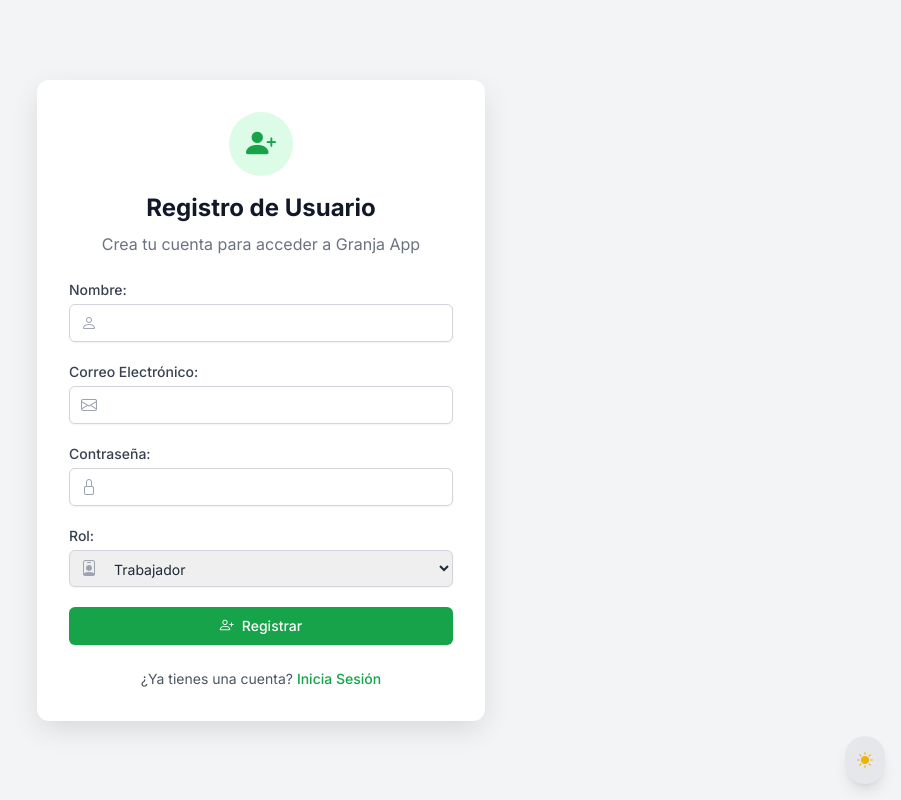
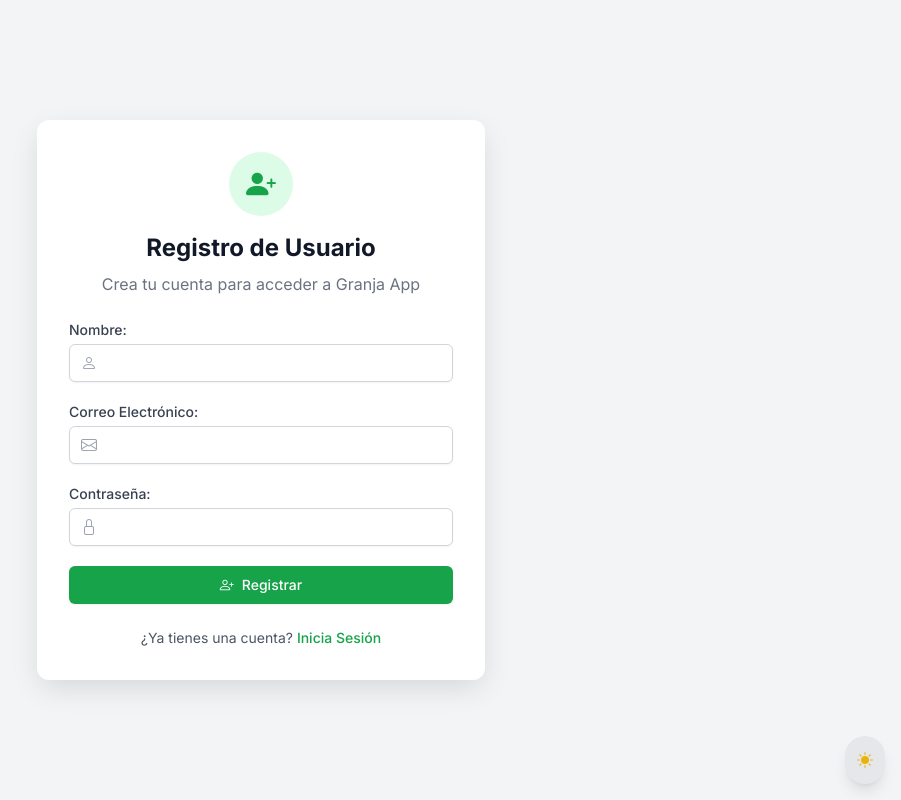
Before and after one commit to RoynerS/Granja, a PHP site: page /register.php in a window 1280 px wide. Shown: the whole page, without its empty margins (379-1280 px from the left). Run offline with PHP 8.4, Linux system fonts and the light colour scheme; some libraries are stand-ins or nearby versions.

Commit message:
ya no puedo mas

```diff
--- a/dashboard.php
+++ b/dashboard.php
@@ -230,7 +230,7 @@ unset($_SESSION['mensaje']);
                     <a href="./modulos/tareas_veterinario.php" class="nav-link px-3 py-2 text-sm font-medium text-primary-600 dark:text-primary-400">
                         <i class="bi bi-list-check mr-1"></i> Tareas
                     </a>
-                    <?php if ($rol !== 'veterinario'): // Solo mostrar si NO es veterinario ?>
+                    <?php if ($rol === 'administrador'): // Solo mostrar si NO es veterinario ?>
                     <a href="reportes.php" class="nav-link px-3 py-2 text-sm font-medium text-primary-600 dark:text-primary-400">
                         <i class="bi bi-graph-up mr-1"></i> Reportes
                     </a>
--- a/login.php
+++ b/login.php
@@ -21,7 +21,11 @@ if ($_SERVER["REQUEST_METHOD"] == "POST") {
             $_SESSION['usuario_id'] = $usuario['id'];
             $_SESSION['nombre'] = $usuario['nombre'];
             $_SESSION['rol'] = $usuario['rol'];
-            header("Location: dashboard.php");
+            if ($usuario['rol'] === '') {
+                header("Location: landing_page.php");
+            } else {
+                header("Location: dashboard.php");
+            }
             exit(); // Es importante usar exit() después de un header Location
         } else {
             $mensaje = "Correo o contraseña incorrectos.";
--- a/modulos/animales.php
+++ b/modulos/animales.php
@@ -221,9 +221,11 @@ $precio_por_kg = 10000;
                                             <button type="button" @click="openModalEditar = true; animalParaEditar = JSON.parse('<?= htmlspecialchars(json_encode($animal), ENT_QUOTES, 'UTF-8') ?>'); inicializarFormularioEdicion();" class="text-yellow-600 dark:text-yellow-400 hover:text-yellow-900 dark:hover:text-yellow-500">
                                                 <i class="bi bi-pencil-square"></i>
                                             </button>
+                                            <?php if ($user_rol === 'administrador' || $user_rol === 'veterinario'): ?>
                                             <a href="eliminar_animal.php?id=<?= $animal['id'] ?>" class="text-red-600 dark:text-red-400 hover:text-red-900 dark:hover:text-red-500" onclick="return confirm('¿Estás seguro de eliminar este animal?')">
                                                 <i class="bi bi-trash"></i>
                                             </a>
+                                            <?php endif; ?>
                                         </div>
                                     </td>
                                 </tr>
--- a/register.php
+++ b/register.php
@@ -7,7 +7,9 @@ if ($_SERVER["REQUEST_METHOD"] == "POST") {
     $nombre = $_POST['nombre'];
     $correo = $_POST['correo'];
     $contrasena = $_POST['contrasena'];
-    $rol = $_POST['rol'];
+
+    // Asignar el rol por defecto (por ejemplo, 'cliente', 'usuario', 'paciente', etc.)
+    $rol = 'cliente'; // <--- Rol por defecto asignado aquí
 
     // Verificar si el correo ya está registrado
     $verificar = $conn->prepare("SELECT id FROM usuarios WHERE correo = :correo");
@@ -25,10 +27,13 @@ if ($_SERVER["REQUEST_METHOD"] == "POST") {
         $stmt->bindParam(':nombre', $nombre);
         $stmt->bindParam(':correo', $correo);
         $stmt->bindParam(':contrasena', $contrasena_hash);
-        $stmt->bindParam(':rol', $rol);
+        $stmt->bindParam(':rol', $rol); // Usar el rol por defecto
 
         if ($stmt->execute()) {
             $mensaje = "Usuario registrado correctamente. Ahora puedes <a href='login.php' class='text-primary-600 hover:text-primary-700 dark:text-primary-400 dark:hover:text-primary-500 font-medium'>Iniciar sesión</a>";
+            // Redirigir al usuario al login después de un registro exitoso
+            header("Location: login.php");
+            exit(); // Es importante llamar a exit() después de un header()
         } else {
             $mensaje = "Error al registrar usuario.";
         }
@@ -46,7 +51,7 @@ if ($_SERVER["REQUEST_METHOD"] == "POST") {
     <link rel="stylesheet" href="https://cdn.jsdelivr.net/npm/bootstrap-icons@1.11.3/font/bootstrap-icons.min.css">
     <script>
         tailwind.config = {
-            darkMode: 'class', // Enable dark mode based on the 'dark' class in HTML
+            darkMode: 'class',
             theme: {
                 extend: {
                     colors: {
@@ -114,20 +119,6 @@ if ($_SERVER["REQUEST_METHOD"] == "POST") {
                 </div>
             </div>
 
-            <div>
-                <label for="rol" class="block text-sm font-medium text-gray-700 dark:text-gray-300 mb-1">Rol:</label>
-                <div class="relative">
-                    <div class="absolute inset-y-0 left-0 pl-3 flex items-center pointer-events-none">
-                        <i class="bi bi-person-badge text-gray-400"></i>
-                    </div>
-                    <select name="rol" id="rol" class="block w-full pl-10 pr-3 py-2 border border-gray-300 dark:border-gray-600 dark:bg-gray-700 rounded-md shadow-sm focus:ring-primary-500 focus:border-primary-500 sm:text-sm">
-                        <option value="trabajador">Trabajador</option>
-                        <option value="veterinario">Veterinario</option>
-                        <option value="administrador">Administrador</option>
-                    </select>
-                </div>
-            </div>
-
             <button type="submit" class="w-full flex justify-center py-2 px-4 border border-transparent rounded-md shadow-sm text-sm font-medium text-white bg-primary-600 hover:bg-primary-700 focus:outline-none focus:ring-2 focus:ring-offset-2 focus:ring-primary-500 transition-colors duration-200">
                 <i class="bi bi-person-plus mr-2"></i> Registrar
             </button>
```
Also changed, not shown: landing_page.php (+33 -3 lines).
